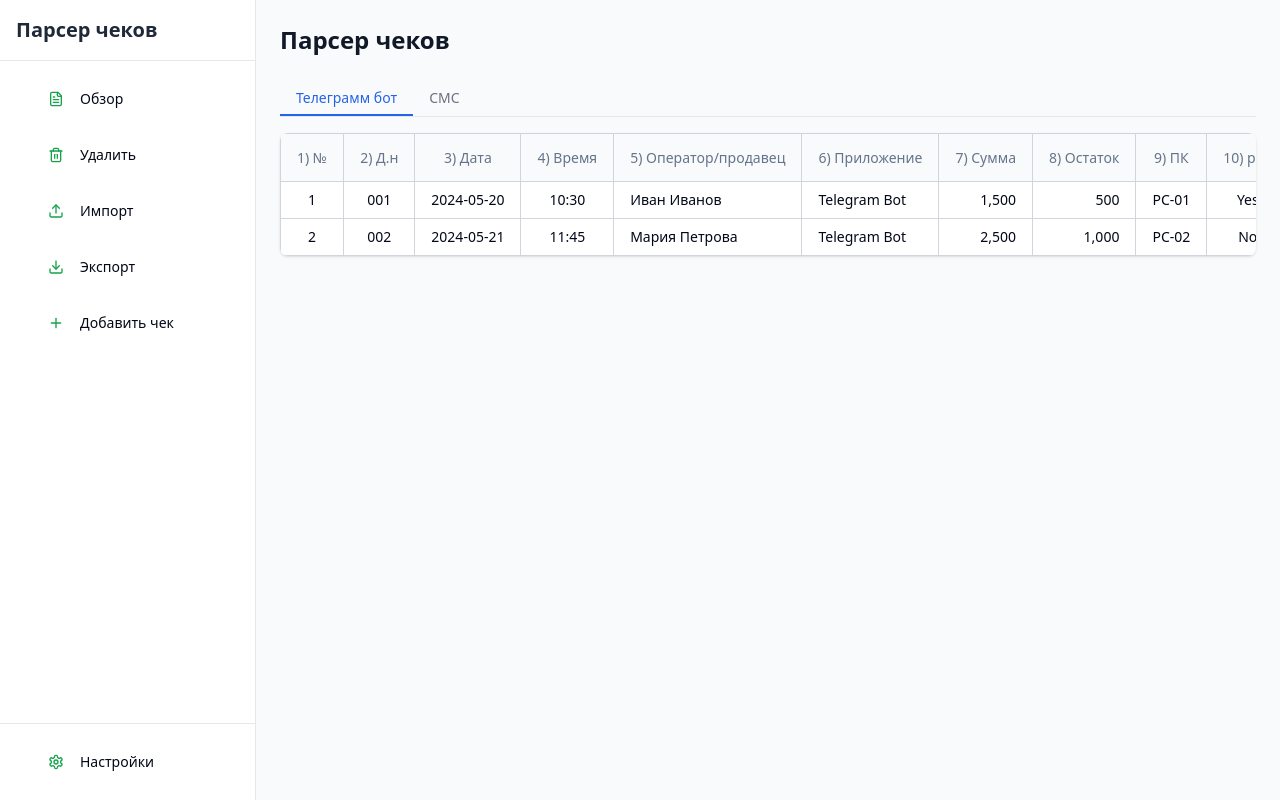
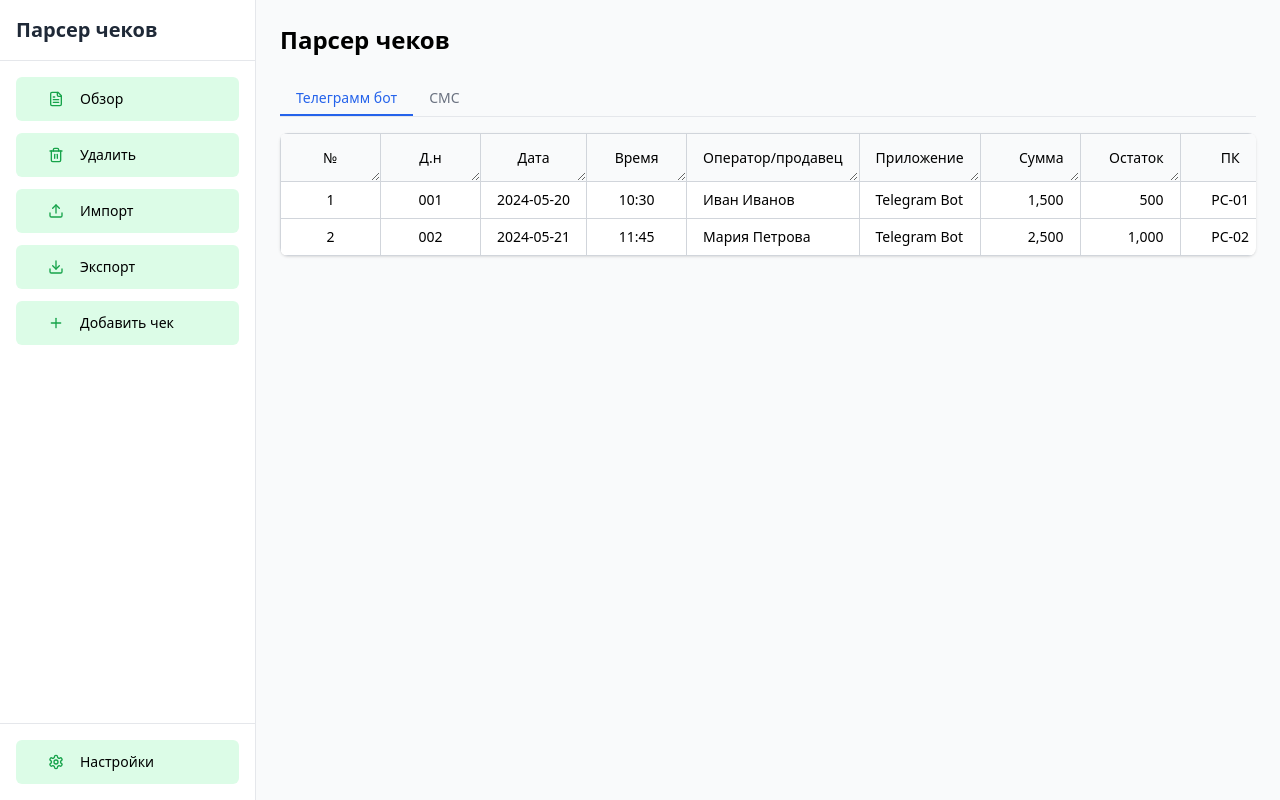
Before and after one commit to worq1337/sleek-check-manager-plus, a React (Vite) app: page / in a window 1280 px wide. Built offline with nearby package versions, Linux system fonts and the light colour scheme.

Commit message:
Fix table, settings, and text color
Reverts settings changes, disables clickable table headers, adds resizable columns, and sets text color to black.

```diff
--- a/src/components/ReceiptTable.tsx
+++ b/src/components/ReceiptTable.tsx
@@ -2,6 +2,7 @@
 import React from 'react';
 import { useAppContext, Receipt, Tab } from '@/contexts/AppContext';
 import { Table, TableHeader, TableBody, TableRow, TableHead, TableCell } from '@/components/ui/table';
+import { ResizableHandle } from '@/components/ui/resizable';
 
 const ReceiptTable: React.FC = () => {
   const { activeTab, receipts, selectedReceiptId, setSelectedReceiptId } = useAppContext();
@@ -14,19 +15,26 @@ const ReceiptTable: React.FC = () => {
 
   return (
     <div className="w-full overflow-x-auto animate-fade-in">
+      <style jsx global>{`
+        th {
+          resize: horizontal;
+          overflow: auto;
+          min-width: 100px;
+        }
+      `}</style>
       <Table>
         <TableHeader>
           <TableRow className="bg-gray-50">
-            <TableHead className="border border-gray-300 px-4 py-2 text-center whitespace-nowrap">1) №</TableHead>
-            <TableHead className="border border-gray-300 px-4 py-2 text-center whitespace-nowrap">2) Д.н</TableHead>
-            <TableHead className="border border-gray-300 px-4 py-2 text-center whitespace-nowrap">3) Дата</TableHead>
-            <TableHead className="border border-gray-300 px-4 py-2 text-center whitespace-nowrap">4) Время</TableHead>
-            <TableHead className="border border-gray-300 px-4 py-2 text-left whitespace-nowrap">5) Оператор/продавец</TableHead>
-            <TableHead className="border border-gray-300 px-4 py-2 text-left whitespace-nowrap">6) Приложение</TableHead>
-            <TableHead className="border border-gray-300 px-4 py-2 text-right whitespace-nowrap">7) Сумма</TableHead>
-            <TableHead className="border border-gray-300 px-4 py-2 text-right whitespace-nowrap">8) Остаток</TableHead>
-            <TableHead className="border border-gray-300 px-4 py-2 text-center whitespace-nowrap">9) ПК</TableHead>
-            <TableHead className="border border-gray-300 px-4 py-2 text-center whitespace-nowrap">10) p2p</TableHead>
+            <TableHead className="border border-gray-300 px-4 py-2 text-center whitespace-nowrap text-black resize-x overflow-auto">№</TableHead>
+            <TableHead className="border border-gray-300 px-4 py-2 text-center whitespace-nowrap text-black resize-x overflow-auto">Д.н</TableHead>
+            <TableHead className="border border-gray-300 px-4 py-2 text-center whitespace-nowrap text-black resize-x overflow-auto">Дата</TableHead>
+            <TableHead className="border border-gray-300 px-4 py-2 text-center whitespace-nowrap text-black resize-x overflow-auto">Время</TableHead>
+            <TableHead className="border border-gray-300 px-4 py-2 text-left whitespace-nowrap text-black resize-x overflow-auto">Оператор/продавец</TableHead>
+            <TableHead className="border border-gray-300 px-4 py-2 text-left whitespace-nowrap text-black resize-x overflow-auto">Приложение</TableHead>
+            <TableHead className="border border-gray-300 px-4 py-2 text-right whitespace-nowrap text-black resize-x overflow-auto">Сумма</TableHead>
+            <TableHead className="border border-gray-300 px-4 py-2 text-right whitespace-nowrap text-black resize-x overflow-auto">Остаток</TableHead>
+            <TableHead className="border border-gray-300 px-4 py-2 text-center whitespace-nowrap text-black resize-x overflow-auto">ПК</TableHead>
+            <TableHead className="border border-gray-300 px-4 py-2 text-center whitespace-nowrap text-black resize-x overflow-auto">p2p</TableHead>
           </TableRow>
         </TableHeader>
         <TableBody>
@@ -36,16 +44,16 @@ const ReceiptTable: React.FC = () => {
               onClick={() => handleRowClick(receipt.id)}
               className={`cursor-pointer hover:bg-gray-100 transition-colors ${selectedReceiptId === receipt.id ? 'bg-blue-100' : ''}`}
             >
-              <TableCell className="border border-gray-300 px-4 py-2 text-center whitespace-nowrap overflow-hidden text-ellipsis">{receipt.id}</TableCell>
-              <TableCell className="border border-gray-300 px-4 py-2 text-center whitespace-nowrap overflow-hidden text-ellipsis">{receipt.serviceId}</TableCell>
-              <TableCell className="border border-gray-300 px-4 py-2 text-center whitespace-nowrap overflow-hidden text-ellipsis">{receipt.date}</TableCell>
-              <TableCell className="border border-gray-300 px-4 py-2 text-center whitespace-nowrap overflow-hidden text-ellipsis">{receipt.time}</TableCell>
-              <TableCell className="border border-gray-300 px-4 py-2 text-left whitespace-nowrap overflow-hidden text-ellipsis">{receipt.operator}</TableCell>
-              <TableCell className="border border-gray-300 px-4 py-2 text-left whitespace-nowrap overflow-hidden text-ellipsis">{receipt.application}</TableCell>
-              <TableCell className="border border-gray-300 px-4 py-2 text-right whitespace-nowrap overflow-hidden text-ellipsis">{receipt.amount.toLocaleString()}</TableCell>
-              <TableCell className="border border-gray-300 px-4 py-2 text-right whitespace-nowrap overflow-hidden text-ellipsis">{receipt.balance.toLocaleString()}</TableCell>
-              <TableCell className="border border-gray-300 px-4 py-2 text-center whitespace-nowrap overflow-hidden text-ellipsis">{receipt.pc}</TableCell>
-              <TableCell className="border border-gray-300 px-4 py-2 text-center whitespace-nowrap overflow-hidden text-ellipsis">{receipt.p2p}</TableCell>
+              <TableCell className="border border-gray-300 px-4 py-2 text-center whitespace-nowrap overflow-hidden text-ellipsis text-black">{receipt.id}</TableCell>
+              <TableCell className="border border-gray-300 px-4 py-2 text-center whitespace-nowrap overflow-hidden text-ellipsis text-black">{receipt.serviceId}</TableCell>
+              <TableCell className="border border-gray-300 px-4 py-2 text-center whitespace-nowrap overflow-hidden text-ellipsis text-black">{receipt.date}</TableCell>
+              <TableCell className="border border-gray-300 px-4 py-2 text-center whitespace-nowrap overflow-hidden text-ellipsis text-black">{receipt.time}</TableCell>
+              <TableCell className="border border-gray-300 px-4 py-2 text-left whitespace-nowrap overflow-hidden text-ellipsis text-black">{receipt.operator}</TableCell>
+              <TableCell className="border border-gray-300 px-4 py-2 text-left whitespace-nowrap overflow-hidden text-ellipsis text-black">{receipt.application}</TableCell>
+              <TableCell className="border border-gray-300 px-4 py-2 text-right whitespace-nowrap overflow-hidden text-ellipsis text-black">{receipt.amount.toLocaleString()}</TableCell>
+              <TableCell className="border border-gray-300 px-4 py-2 text-right whitespace-nowrap overflow-hidden text-ellipsis text-black">{receipt.balance.toLocaleString()}</TableCell>
+              <TableCell className="border border-gray-300 px-4 py-2 text-center whitespace-nowrap overflow-hidden text-ellipsis text-black">{receipt.pc}</TableCell>
+              <TableCell className="border border-gray-300 px-4 py-2 text-center whitespace-nowrap overflow-hidden text-ellipsis text-black">{receipt.p2p}</TableCell>
             </TableRow>
           ))}
         </TableBody>
--- a/src/components/SettingsDialog.tsx
+++ b/src/components/SettingsDialog.tsx
@@ -27,12 +27,12 @@ const SettingsDialog: React.FC = () => {
   return (
     <DialogContent className="sm:max-w-md bg-white">
       <DialogHeader>
-        <DialogTitle>Настройки</DialogTitle>
+        <DialogTitle className="text-black">Настройки</DialogTitle>
       </DialogHeader>
 
       <div className="py-4 space-y-4">
         <div className="space-y-2">
-          <Label htmlFor="openai">API OpenAI</Label>
+          <Label htmlFor="openai" className="text-black">API OpenAI</Label>
           <div className="relative group">
             <Input
               id="openai"
@@ -46,7 +46,7 @@ const SettingsDialog: React.FC = () => {
         </div>
 
         <div className="space-y-2">
-          <Label htmlFor="telegram">Telegram Token</Label>
+          <Label htmlFor="telegram" className="text-black">Telegram Token</Label>
           <div className="relative group">
             <Input
               id="telegram"
@@ -62,10 +62,14 @@ const SettingsDialog: React.FC = () => {
 
       <DialogFooter>
         <DialogClose asChild>
-          <Button type="button" variant="simple" className="bg-white hover:bg-gray-100">Отмена</Button>
+          <Button type="button" variant="outline" className="border-gray-200 bg-white hover:bg-gray-100">
+            <span className="text-black">Отмена</span>
+          </Button>
         </DialogClose>
         <DialogClose asChild>
-          <Button type="button" onClick={handleSave} variant="green">Сохранить</Button>
+          <Button type="button" onClick={handleSave} variant="green">
+            <span className="text-black">Сохранить</span>
+          </Button>
         </DialogClose>
       </DialogFooter>
     </DialogContent>
--- a/src/components/Sidebar.tsx
+++ b/src/components/Sidebar.tsx
@@ -77,31 +77,31 @@ const Sidebar: React.FC = () => {
       </div>
 
       <div className="flex-1 p-4 space-y-3">
-        <Button variant="simple" className="w-full justify-start text-left shadow-none border-none" size="lg">
+        <Button variant="green" className="w-full justify-start text-left shadow-none border-none" size="lg">
           <FileText className="mr-2 h-5 w-5 text-green-600" />
-          Обзор
+          <span className="text-black">Обзор</span>
         </Button>
 
-        <Button variant="simple" className="w-full justify-start text-left shadow-none border-none" size="lg" onClick={handleDelete}>
+        <Button variant="green" className="w-full justify-start text-left shadow-none border-none" size="lg" onClick={handleDelete}>
           <Trash2 className="mr-2 h-5 w-5 text-green-600" />
-          Удалить
+          <span className="text-black">Удалить</span>
         </Button>
 
-        <Button variant="simple" className="w-full justify-start text-left shadow-none border-none" size="lg" onClick={handleImport}>
+        <Button variant="green" className="w-full justify-start text-left shadow-none border-none" size="lg" onClick={handleImport}>
           <Upload className="mr-2 h-5 w-5 text-green-600" />
-          Импорт
+          <span className="text-black">Импорт</span>
         </Button>
 
-        <Button variant="simple" className="w-full justify-start text-left shadow-none border-none" size="lg" onClick={handleExport}>
+        <Button variant="green" className="w-full justify-start text-left shadow-none border-none" size="lg" onClick={handleExport}>
           <Download className="mr-2 h-5 w-5 text-green-600" />
-          Экспорт
+          <span className="text-black">Экспорт</span>
         </Button>
 
         <Dialog>
           <DialogTrigger asChild>
-            <Button variant="simple" className="w-full justify-start text-left shadow-none border-none" size="lg">
+            <Button variant="green" className="w-full justify-start text-left shadow-none border-none" size="lg">
               <Plus className="mr-2 h-5 w-5 text-green-600" />
-              Добавить чек
+              <span className="text-black">Добавить чек</span>
             </Button>
           </DialogTrigger>
           <AddReceiptDialog />
@@ -111,9 +111,9 @@ const Sidebar: React.FC = () => {
       <div className="p-4 border-t border-gray-200">
         <Dialog>
           <DialogTrigger asChild>
-            <Button variant="simple" className="w-full justify-start text-left shadow-none border-none" size="lg">
+            <Button variant="green" className="w-full justify-start text-left shadow-none border-none" size="lg">
               <Settings className="mr-2 h-5 w-5 text-green-600" />
-              Настройки
+              <span className="text-black">Настройки</span>
             </Button>
           </DialogTrigger>
           <SettingsDialog />
--- a/src/components/ui/table.tsx
+++ b/src/components/ui/table.tsx
@@ -1,6 +1,7 @@
+
 import * as React from "react"
-
 import { cn } from "@/lib/utils"
+import { ResizablePanelGroup, ResizablePanel, ResizableHandle } from './resizable'
 
 const Table = React.forwardRef<
   HTMLTableElement,
@@ -73,7 +74,7 @@ const TableHead = React.forwardRef<
   <th
     ref={ref}
     className={cn(
-      "h-12 px-4 text-left align-middle font-medium text-muted-foreground [&:has([role=checkbox])]:pr-0",
+      "h-12 px-4 text-left align-middle font-medium text-black [&:has([role=checkbox])]:pr-0 resize-x overflow-auto",
       className
     )}
     {...props}
@@ -99,7 +100,7 @@ const TableCaption = React.forwardRef<
 >(({ className, ...props }, ref) => (
   <caption
     ref={ref}
-    className={cn("mt-4 text-sm text-muted-foreground", className)}
+    className={cn("mt-4 text-sm text-black", className)}
     {...props}
   />
 ))
--- a/src/pages/Index.tsx
+++ b/src/pages/Index.tsx
@@ -3,6 +3,7 @@ import React from 'react';
 import Sidebar from '@/components/Sidebar';
 import ReceiptTable from '@/components/ReceiptTable';
 import TabsNavigation from '@/components/TabsNavigation';
+import { ResizablePanelGroup, ResizablePanel, ResizableHandle } from '@/components/ui/resizable';
 
 const Index: React.FC = () => {
   return (
@@ -10,10 +11,14 @@ const Index: React.FC = () => {
       <Sidebar />
       <div className="flex-1 p-6 overflow-hidden">
         <div className="max-w-full">
-          <h1 className="text-2xl font-bold mb-6 text-gray-900">Парсер чеков</h1>
+          <h1 className="text-2xl font-bold mb-6 text-black">Парсер чеков</h1>
           <TabsNavigation />
           <div className="bg-white rounded-lg shadow overflow-hidden">
-            <ReceiptTable />
+            <ResizablePanelGroup direction="horizontal" className="w-full">
+              <ResizablePanel defaultSize={10}>
+                <ReceiptTable />
+              </ResizablePanel>
+            </ResizablePanelGroup>
           </div>
         </div>
       </div>
```
